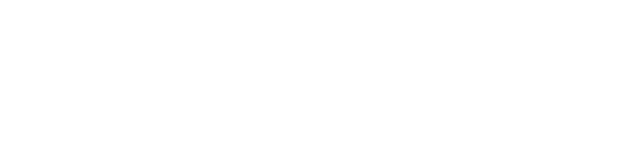
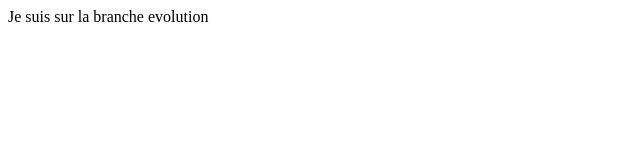
Before and after one commit to Freench/Test-git, a plain HTML site: page index.html in a window 1280 px wide. Shown: the whole page, without its empty margins (0-640 px from the left). Drawn offline with Linux system fonts and the light colour scheme.

Commit message:
nouveau commit

```diff
--- a/index.html
+++ b/index.html
@@ -7,6 +7,6 @@
     <title>Document</title>
 </head>
 <body>
-
+    <div id="texte">Je suis sur la branche evolution</div>
 </body>
 </html>
```
